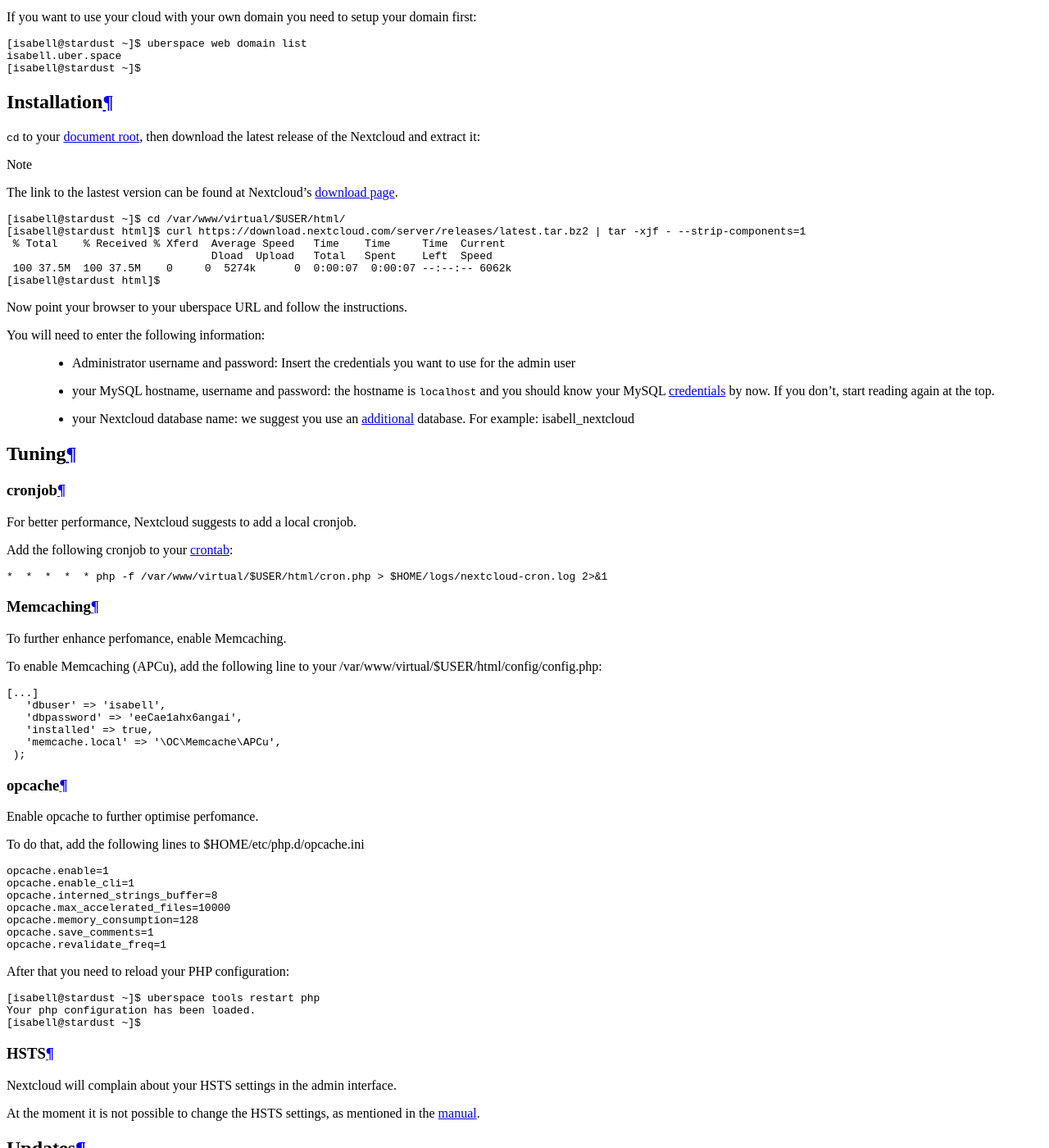
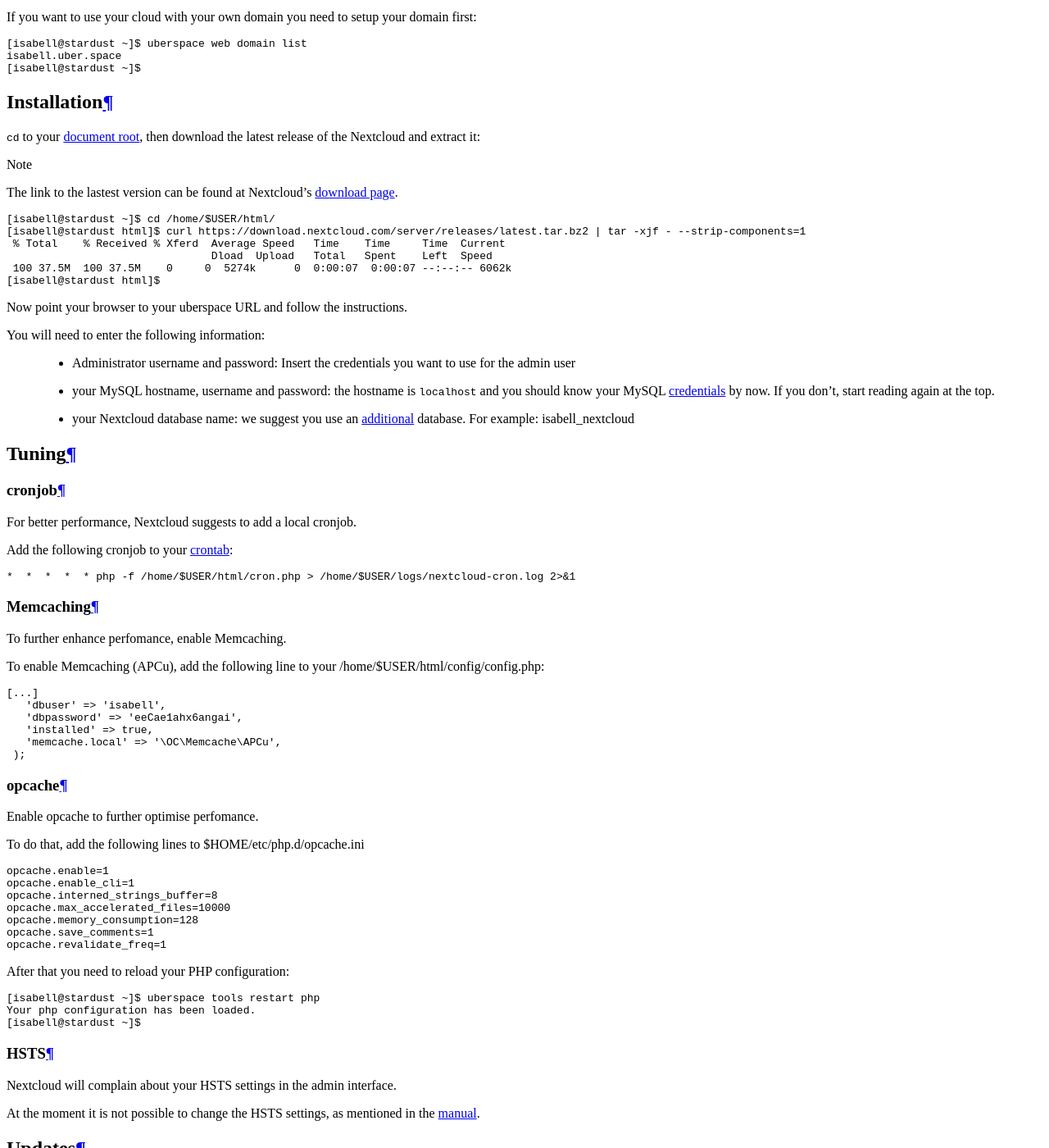
Before and after one commit to Uberspace/lab, a Sphinx documentation site: the page built from source/guide_nextcloud.rst, in a window 1280 px wide and 1400 px high, scrolled down 1843 px. Shown: the whole window at 82% size. Built offline with Sphinx 7.4.7 and the Read the Docs theme 2.0.0, drawn with Linux system fonts in a browser that asks for light colours.

Commit message:
Keep directory path simple
In accordance with https://manual.uberspace.de/en/basics-home.html

```diff
--- a/source/guide_nextcloud.rst
+++ b/source/guide_nextcloud.rst
@@ -49,7 +49,7 @@
 
 ::
 
- [isabell@stardust ~]$ cd /var/www/virtual/$USER/html/
+ [isabell@stardust ~]$ cd /home/$USER/html/
  [isabell@stardust html]$ curl https://download.nextcloud.com/server/releases/latest.tar.bz2 | tar -xjf - --strip-components=1
   % Total    % Received % Xferd  Average Speed   Time    Time     Time  Current
                                  Dload  Upload   Total   Spent    Left  Speed
@@ -76,14 +76,14 @@
 
 ::
 
- *  *  *  *  * php -f /var/www/virtual/$USER/html/cron.php > $HOME/logs/nextcloud-cron.log 2>&1
+ *  *  *  *  * php -f /home/$USER/html/cron.php > /home/$USER/logs/nextcloud-cron.log 2>&1
 
 Memcaching
 ----------
 
 To further enhance perfomance, enable Memcaching.
 
-To enable Memcaching (APCu), add the following line to your /var/www/virtual/$USER/html/config/config.php:
+To enable Memcaching (APCu), add the following line to your /home/$USER/html/config/config.php:
 
 .. code-block:: console
  :emphasize-lines: 5
```
